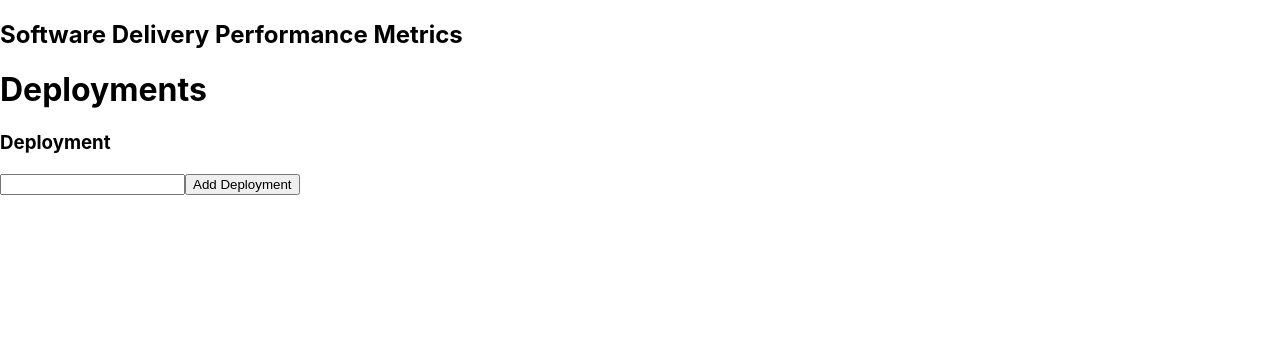
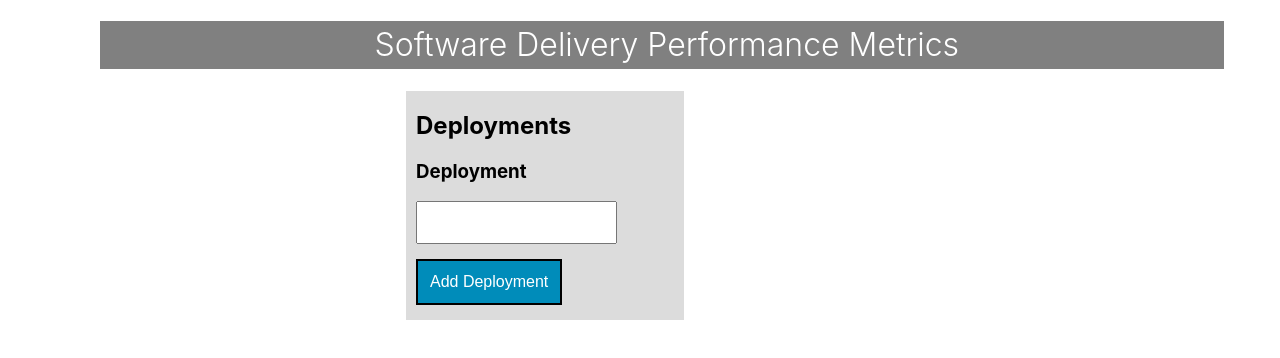
Before and after one commit to tmusibon/squad6-react-metrics-dev, a React (Create React App) app in the folder squad6-react-metrics-dev/: page / in a window 1280 px wide. Shown: the top 358 px of the page. Built offline with nearby package versions, Linux system fonts and the light colour scheme.

Commit message:
Refactoring; adding css

```diff
--- a/squad6-react-metrics-dev/src/App.css
+++ b/squad6-react-metrics-dev/src/App.css
@@ -28,6 +28,32 @@
   color: #61dafb;
 }
 
+.wrapper {
+  padding-left: 406px;
+  display: grid;
+  grid-template-columns: repeat(3, 1fr);
+  gap: 20px;
+  grid-auto-rows: minmax(100px, auto);
+
+}
+
+.deployments {
+  grid-column: 1 / 2;
+  grid-row: 1;
+}
+
+.heading-text {
+  background-color: gray;
+  line-height: 1.5;
+  font-weight: 300;
+  color: white;
+  padding-left: 10px;
+  text-align: center;
+  margin-left: 100px;
+  width: 87%;
+  ;
+}
+
 @keyframes App-logo-spin {
   from {
     transform: rotate(0deg);
--- a/squad6-react-metrics-dev/src/App.js
+++ b/squad6-react-metrics-dev/src/App.js
@@ -5,7 +5,12 @@ import Deployments from './components/Deployments/Deployments.js'
 function App() {
   return (
     <React.Fragment>
-      <Deployments />
+      <h1 className='heading-text'>Software Delivery Performance Metrics</h1>
+      <div className ='wrapper'>
+        <div className='deployments'>
+          <Deployments />
+        </div>
+    </div>
    </React.Fragment>
 
   );
--- a/squad6-react-metrics-dev/src/components/Deployments/Deployments.js
+++ b/squad6-react-metrics-dev/src/components/Deployments/Deployments.js
@@ -1,4 +1,5 @@
 import React,{useState} from "react";
+import '../../global.css';
 
 function Deployments() {
     const [deployment, setDeployment] = useState("");
@@ -12,13 +13,12 @@ function Deployments() {
         setDeployment(newInput);
       }
     return(
-        <div>
-            <h2>Software Delivery Performance Metrics</h2>
-            <h1>Deployments</h1>
+        <div className='box-container'>
+            <h2>Deployments</h2>
             <div role='deploymentList'>{deployment}</div>
             <h3>Deployment</h3>
-            <input role="deploymenttime" onChange={inputHandler}/>
-            <button key='addDeployment' onClick={deploymentHandler}>Add Deployment</button>
+            <input role="deploymenttime" onChange={inputHandler} className='deploymentDate'/>
+            <button key='addDeployment' onClick={deploymentHandler} className='button'>Add Deployment</button>
         </div>
     )
 }
--- /dev/null
+++ b/squad6-react-metrics-dev/src/global.css
@@ -0,0 +1,25 @@
+.box-container {
+    background-color: gainsboro;
+    padding-left: 10px;
+    display: flow-root;
+}
+
+.button {
+    background-color:#008CBA; /* blue */
+    border: 2px solid black;
+    color: white;
+    padding: 12px;
+    text-align: center;
+    display: block;
+    font-size: 16px;
+    margin-top: 15px;
+    cursor: pointer;
+    margin-bottom: 15px;
+
+  }
+
+  input {
+    width: 75%;
+    box-sizing: border-box;
+    padding: 12px 20px;
+  }
```
Also changed, not shown: 2 other files (tests, documents, lock files or other folders).
